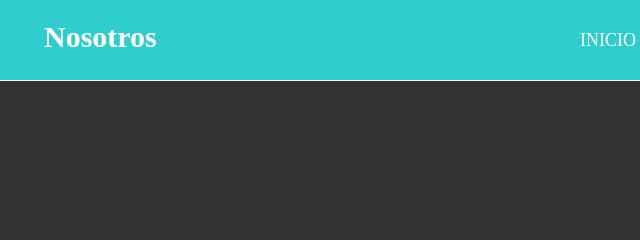
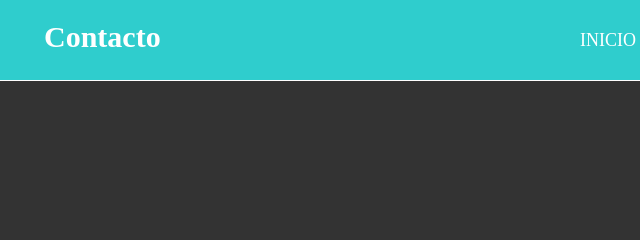
Before and after one commit to feli73/segundo-preentregable, a plain HTML site: page paginas/contacto.html in a window 1280 px wide. Shown: the top 240 px of the page, 6-646 px from the left. Drawn offline with nearby package versions, Linux system fonts and the light colour scheme.

Commit message:
segundo preentregable

```diff
--- a/paginas/contacto.html
+++ b/paginas/contacto.html
@@ -20,7 +20,7 @@
               <i class="fas fa-bars"></i>
           </label>
           <a href="index.html" class="enlace">
-          <h1 alt="logo" class="logo">Nosotros</h1>
+          <h1 alt="logo" class="logo">Contacto</h1>
           </a>
 
       <ul>
```
